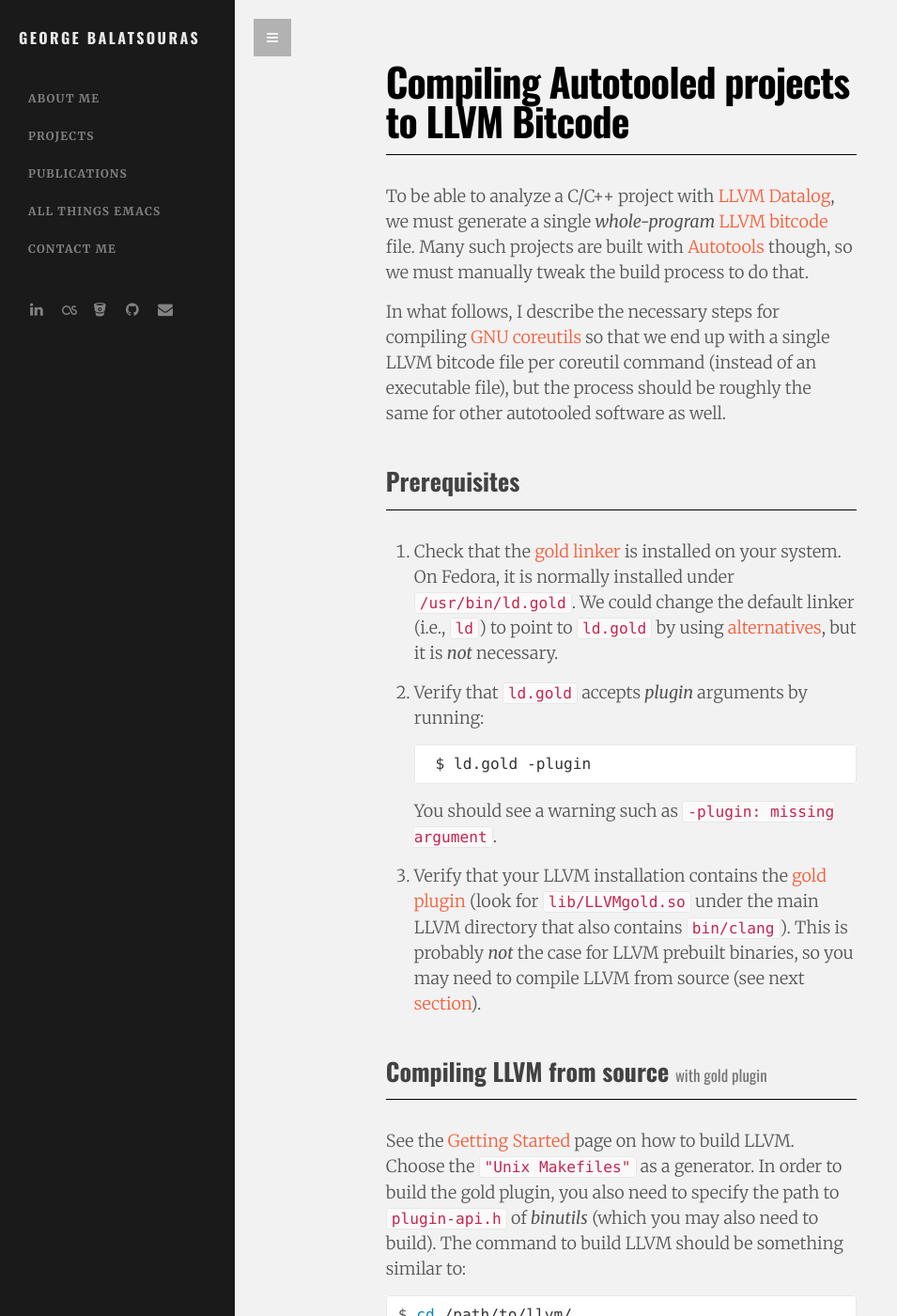
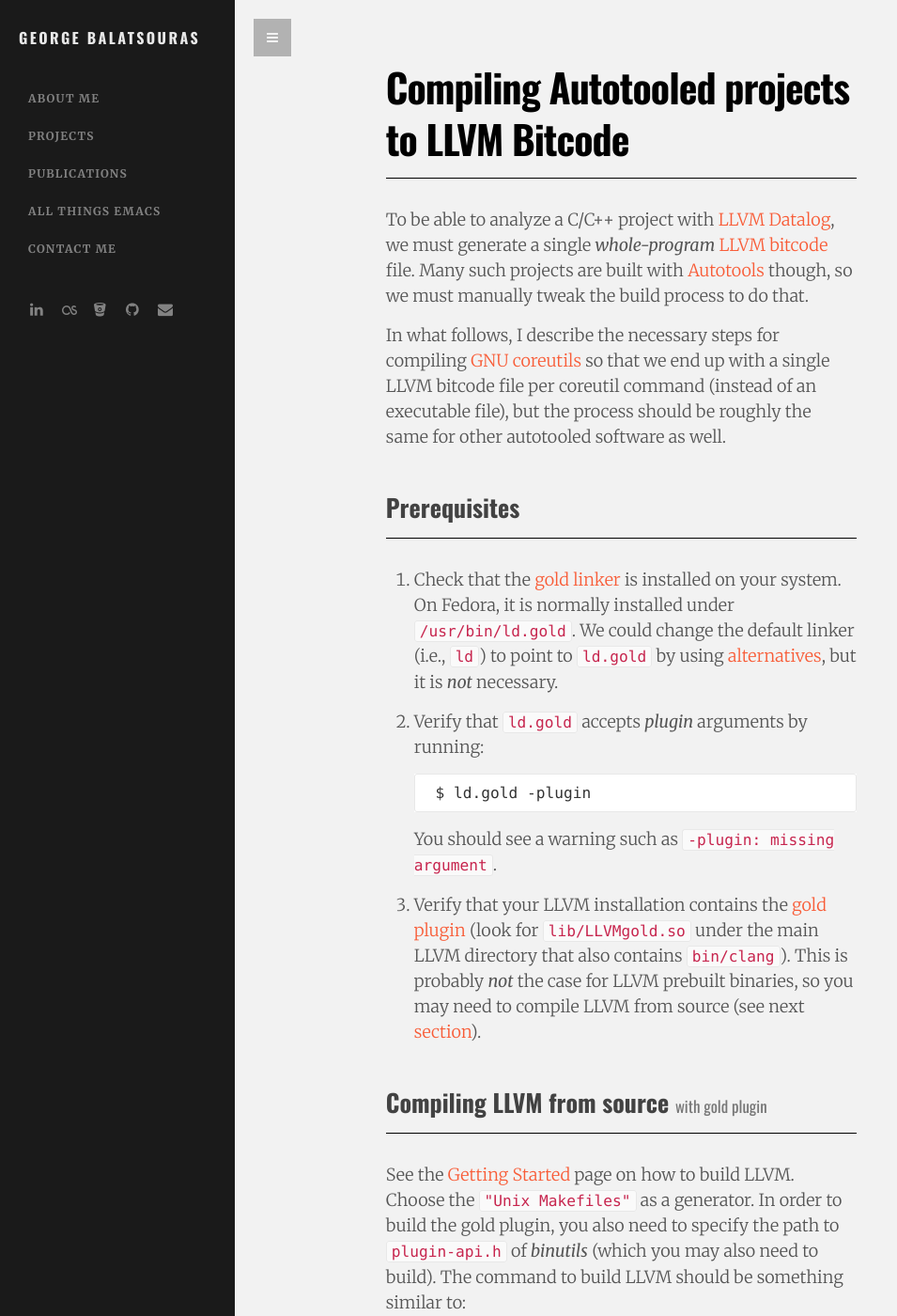
Before and after one commit to gbalats/gbalats.github.io, a Jekyll site: the page built from _posts/2015-12-10-compiling-autotooled-projects-to-LLVM-bitcode.md, in a window 1280 px wide and 1400 px high. Shown: the whole window at 94% size, without its empty margins (0-955 px from the left). Built offline with Jekyll 4.4.1, drawn with Linux system fonts in a browser that asks for light colours; Markdown is read by kramdown in place of the engine named in the settings; comment, search, counter and statistics services are not loaded.

Commit message:
Fix line height css

```diff
--- a/_sass/_layout.scss
+++ b/_sass/_layout.scss
@@ -306,6 +306,7 @@
     padding-bottom: $spacing-unit / 2;
     margin-bottom: $spacing-unit;
     margin-top: $spacing-unit * 1.5;
+    line-height: 1.3;
 }
 
 .post-header {
@@ -320,7 +321,6 @@
 
         color: black;
         letter-spacing: -1px;
-        line-height: 1;
     }
 
     h2 {
```
